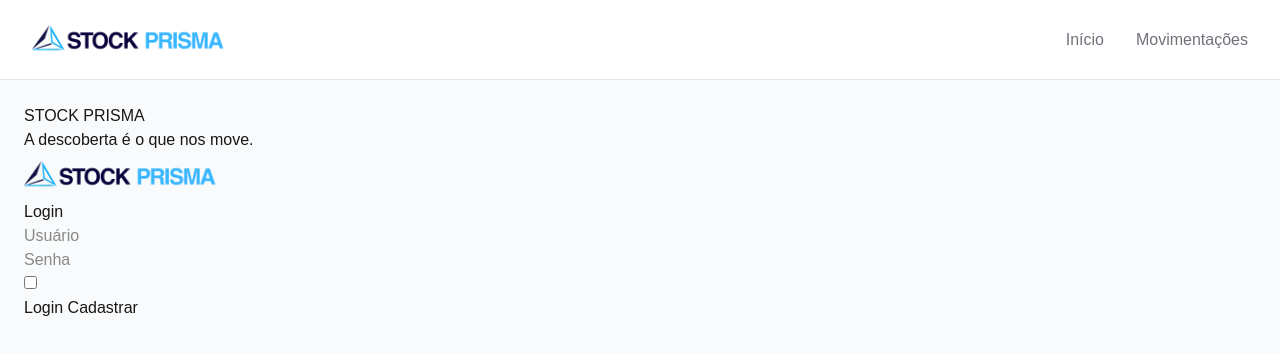
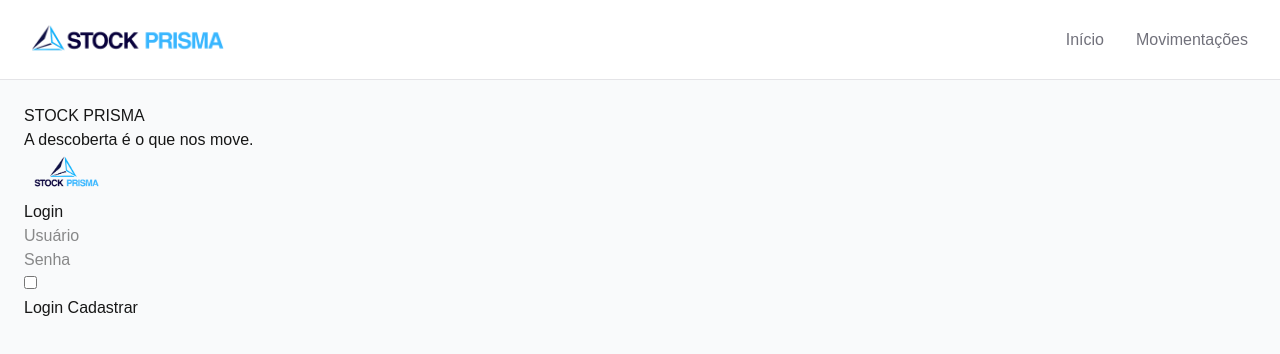
Before and after one commit to pajelive/stock-prisma, a Next.js app in the folder stock_prisma_interface/: page /login in a window 1280 px wide. Shown: the top 354 px of the page. Built offline with nearby package versions, Linux system fonts and the light colour scheme.

Commit message:
Alterando a foto da tela de Login

```diff
--- a/stock_prisma_interface/src/components/TelaLogin.jsx
+++ b/stock_prisma_interface/src/components/TelaLogin.jsx
@@ -8,7 +8,7 @@
                 <p className="slogan">A descoberta é o que nos move.</p>
             </div>
             <Image
-                src="/logo_nav.png"
+                src="/stock-prisma-logo-vertical.png"
                 alt="Stock Prisma"
                 width={320}
                 height={80}
```
Also changed, not shown: stock_prisma_interface/public/stock-prisma-logo-vertical.png (added).
